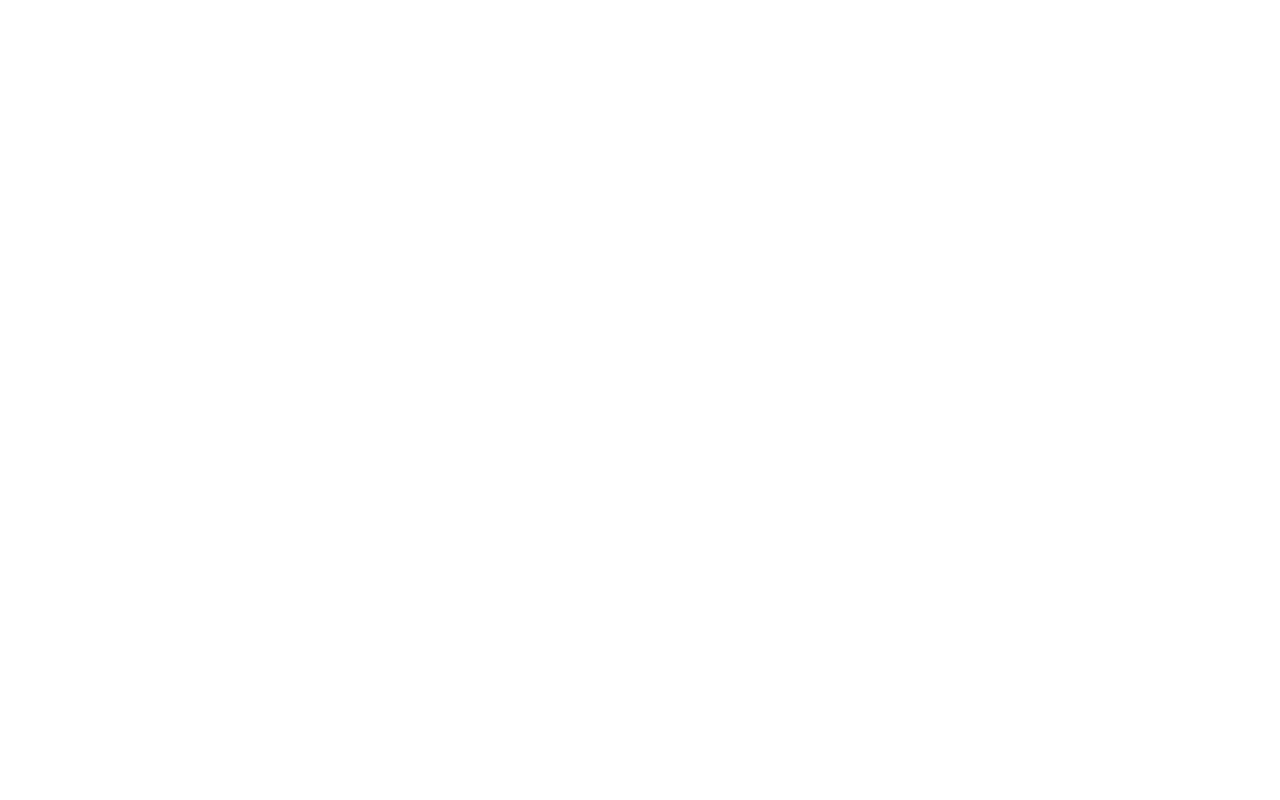
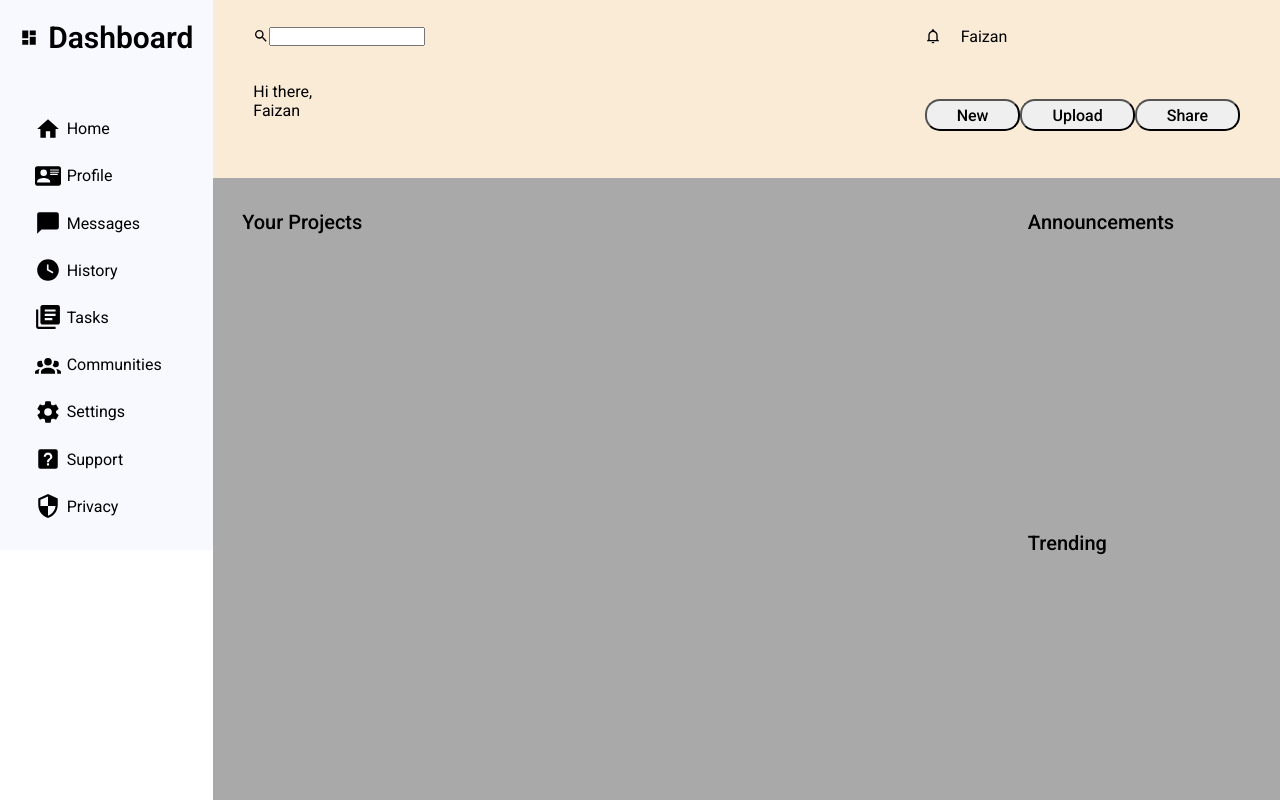
Before and after one commit to fez-Ox/dashboardProj_Odin, a plain HTML site: page index.html in a window 1280 px wide. Drawn offline with Linux system fonts and the light colour scheme.

Commit message:
Basic HTML Skeleton implemented with minimal CSS

```diff
--- a/index.html
+++ b/index.html
@@ -1,12 +1,129 @@
 <!DOCTYPE html>
 <html lang="en">
-<head>
-    <meta charset="UTF-8">
-    <meta name="viewport" content="width=device-width, initial-scale=1.0">
+  <head>
+    <meta charset="UTF-8" />
+    <meta name="viewport" content="width=device-width, initial-scale=1.0" />
     <title>Odin Dashboard</title>
-    <link rel="stylesheet" href="style.css">
-</head>
-<body>
-
-</body>
+    <link rel="stylesheet" href="style.css" />
+    <style>
+      @import url("https://fonts.googleapis.com/css2?family=Roboto:ital,wght@0,100..900;1,100..900&display=swap");
+    </style>
+  </head>
+  <body>
+    <div class="sidebar">
+      <div class="logo-container">
+        <img
+          src="view-dashboard.svg"
+          alt="view-dashboard"
+          class="option-icon"
+        />
+        <div class="logo-text">Dashboard</div>
+      </div>
+      <div class="option-container">
+        <img src="home.svg" alt="home-icon" class="option-icon" />
+        <div class="option-label">Home</div>
+      </div>
+      <div class="option-container">
+        <img
+          src="card-account-details.svg"
+          alt="profile-icon"
+          class="option-icon"
+        />
+        <div class="option-label">Profile</div>
+      </div>
+      <div class="option-container">
+        <img src="message.svg" alt="message-icon" class="option-icon" />
+        <div class="option-label">Messages</div>
+      </div>
+      <div class="option-container">
+        <img src="clock-time-four.svg" alt="time-icon" class="option-icon" />
+        <div class="option-label">History</div>
+      </div>
+      <div class="option-container">
+        <img src="text-box-multiple.svg" alt="tasks-icon" class="option-icon" />
+        <div class="option-label">Tasks</div>
+      </div>
+      <div class="option-container">
+        <img
+          src="account-group.svg"
+          alt="communities-icon"
+          class="option-icon communities-div"
+        />
+        <div class="option-label">Communities</div>
+      </div>
+      <div class="option-container">
+        <img src="cog.svg" alt="setting-icon" class="option-icon" />
+        <div class="option-label">Settings</div>
+      </div>
+      <div class="option-container">
+        <img src="help-box.svg" alt="support-icon" class="option-icon" />
+        <div class="option-label">Support</div>
+      </div>
+      <div class="option-container">
+        <img src="security.svg" alt="privacy-icon" class="option-icon" />
+        <div class="option-label">Privacy</div>
+      </div>
+    </div>
+    <div class="header">
+      <div class="searchbar-div">
+        <img src="magnify.svg" alt="" class="search-icon searchbar-icon" />
+        <form action="" method="get" class="searchbar-form">
+          <input type="text" id="searchbar-input" />
+        </form>
+      </div>
+      <div class="rightend-stuff">
+        <img src="bell-outline.svg" alt="search-icon" class="searchbar-icon" />
+        <img src="" alt="" />
+        <div class="rightend-name">Faizan</div>
+      </div>
+      <div class="introinfo-div">
+        <img src="" alt="" class="intro-img" />
+        <div class="intro-hello-text">Hi there,</div>
+        <div class="intro-name-text">Faizan</div>
+      </div>
+      <div class="rightend-btns">
+        <div class="rightendbtn-div">
+          <button class="new-btn">New</button>
+        </div>
+        <div class="rightendbtn-div">
+          <button class="upload-btn">Upload</button>
+        </div>
+        <div class="rightendbtn-div">
+          <button class="share-btn">Share</button>
+        </div>
+      </div>
+    </div>
+    <div class="main-content">
+      <div class="projects-container">
+        <div class="content-sec-heading">
+          <p>Your Projects</p>
+        </div>
+        <div class="projects-div">
+          <div class="project-card"></div>
+          <div class="project-card"></div>
+          <div class="project-card"></div>
+          <div class="project-card"></div>
+          <div class="project-card"></div>
+          <div class="project-card"></div>
+        </div>
+      </div>
+      <div class="announcement-container">
+        <div class="content-sec-heading">
+          <p>Announcements</p>
+        </div>
+        <div class="announcement-card"></div>
+        <div class="announcement-card"></div>
+        <div class="announcement-card"></div>
+      </div>
+      <div class="trending-container">
+        <div class="content-sec-heading">
+          <p>Trending</p>
+        </div>
+        <div class="trending-card"></div>
+        <div class="trending-card"></div>
+        <div class="trending-card"></div>
+        <div class="trending-card"></div>
+      </div>
+    </div>
+  </body>
 </html>
--- a/style.css
+++ b/style.css
@@ -0,0 +1,157 @@
+.roboto-newfont {
+    font-family: "Roboto", sans-serif;
+    font-optical-sizing: auto;
+    font-weight: 300;
+    font-style: normal;
+    font-variation-settings:
+        "wdth" 100;
+}
+
+* {
+    margin: 0;
+    padding: 0;
+    box-sizing: border-box;
+    font-family: 'Roboto';
+}
+
+body {
+    height: 100vh;
+    width: 100%;
+    display: grid;
+    grid-template-columns: 1fr 5fr;
+    grid-template-rows: 1fr 3.5fr;
+}
+
+.sidebar {
+    grid-column: 1 / 2;
+    grid-row: 1 / 3;
+    background-color: ghostwhite;
+    padding: 20px;
+    margin-bottom: 250px;
+    display: grid;
+    grid-template-rows: 1fr repeat(9, 0.6fr);
+}
+
+.logo-container {
+    display: grid;
+    grid-template-columns: 1fr 4fr;
+    align-items: center;
+    gap: 10px;
+    margin-bottom: 50px;
+    align-items: center;
+}
+
+.logo-text {
+    font-size: 30px;
+    font-weight: 550;
+}
+
+.option-container {
+    display: grid;
+    grid-template-columns: 1fr 4fr;
+    align-items: center;
+    margin-left: 15px;
+}
+
+.option-container>img {
+    height: 26px;
+}
+
+.header {
+    grid-column: 2 / 3;
+    grid-row: 1 / 2;
+    background-color: antiquewhite;
+
+    display: grid;
+    grid-template-columns: 2.8fr 1fr;
+    grid-template-rows: 1fr 2fr;
+    padding: 10px 40px 10px 40px;
+}
+
+.main-content {
+    grid-column: 2 / 3;
+    grid-row: 2 / 3;
+    background-color: darkgrey;
+    display: grid;
+    grid-template-columns: 3.5fr 1fr;
+    grid-template-rows: 3fr 2fr;
+    gap: 15px;
+    padding: 2em 2em 4em 1.8em;
+}
+
+.main-content .project-container {
+    grid-column: 1 / 2;
+    grid-row: 1 / 3;
+}
+
+.main-content .announcement-container {
+    grid-column: 2 / 3;
+    grid-row: 1 / 2;
+}
+
+.main-content .trending-container {
+    grid-column: 2 / 3;
+    grid-row: 2 / 3;
+}
+
+.content-sec-heading {
+    font-weight: 500;
+    font-size: 20px;
+}
+
+.searchbar-div {
+    grid-column: 1 / 2;
+    grid-row: 1 / 2;
+    display: flex;
+    align-items: center;
+}
+
+.searchbar-icon {
+    height: 1em;
+}
+
+.searchbar-form {
+    flex: 1 1 90%;
+}
+
+#searchar-input {
+    width: 100%;
+}
+
+.rightend-stuff {
+    grid-column: 2 / 3;
+    grid-row: 1 / 2;
+    display: flex;
+    align-items: center;
+    gap: 10px;
+}
+
+.searchbar-icon {
+    height: 1em;
+}
+
+.introinfo-div {
+    grid-column: 1 / 2;
+    grid-row: 2 / 3;
+}
+
+.rightend-btns {
+    grid-column: 2 / 3;
+    grid-row: 2 / 3;
+    display: grid;
+    grid-template-columns: repeat(3, 1fr);
+}
+
+.rightendbtn-div {
+    display: flex;
+    justify-content: center;
+    align-items: center;
+}
+
+.rightendbtn-div button {
+    height: 2em;
+    border-radius: 15px;
+    padding: 4px 30px;
+    font-size: 16px;
+    font-weight: 500;
+}
```
Also changed, not shown: account-group.svg (added), bell-outline.svg (added), card-account-details.svg (added), clock-time-four.svg (added), cog.svg (added), help-box.svg (added), home.svg (added), magnify.svg (added), message.svg (added), security.svg (added), text-box-multiple.svg (added), view-dashboard.svg (added).
